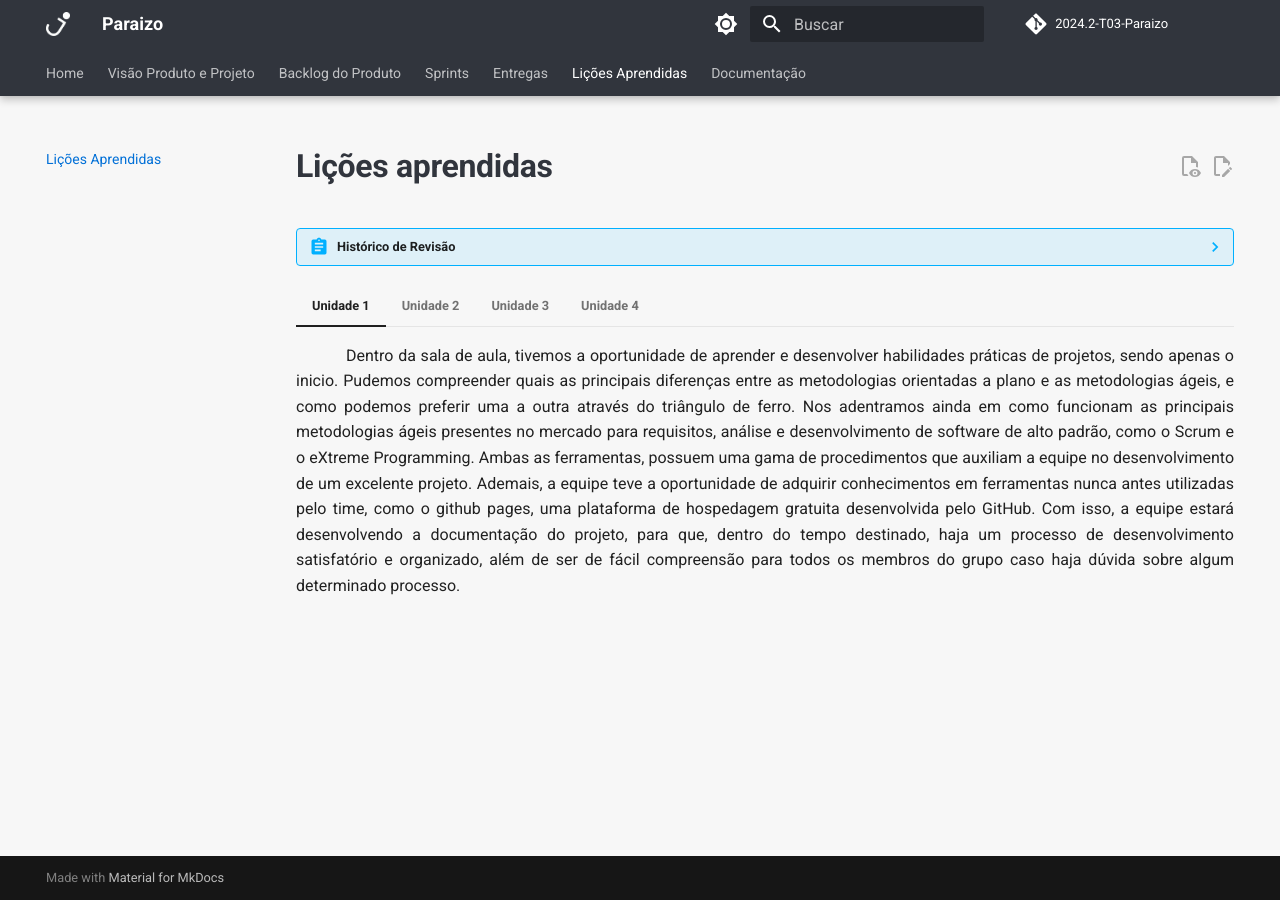
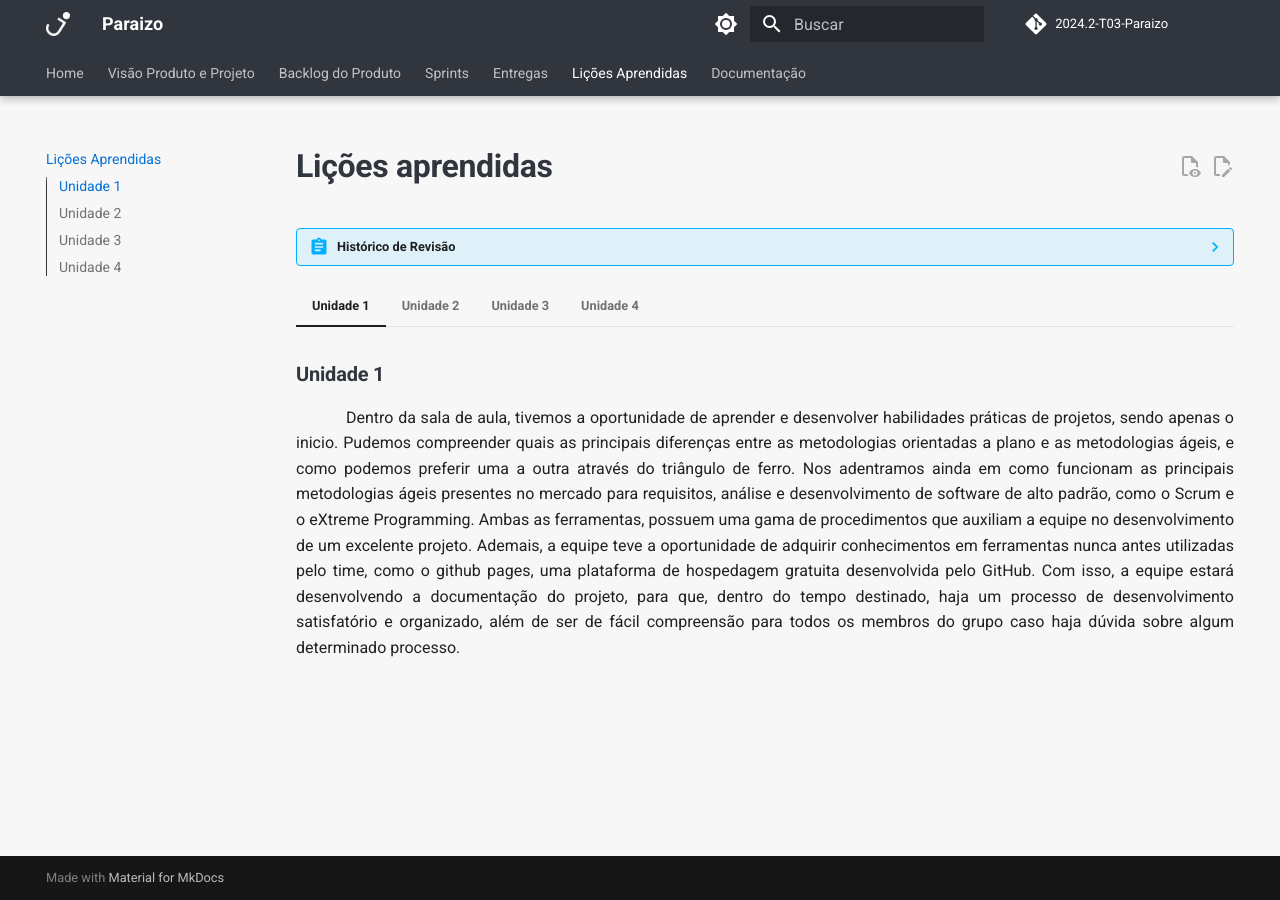
Before and after one commit to mdsreq-fga-unb/2024.2-T03-Paraizo, an MkDocs documentation site: the page built from docs/licoes-aprendidas/index.md, in a window 1280 px wide. Built offline with MkDocs 1.6.1 and Material for MkDocs 9.7.7, drawn with Linux system fonts in a browser that asks for light colours; comment, search, counter and statistics services are not loaded; the version menu is left out.

Commit message:
add: adicionando estrutura basica

```diff
--- a/docs/entregas/index.md
+++ b/docs/entregas/index.md
@@ -10,8 +10,16 @@
 
 === "Unidade 1"
 
+    ### **Unidade 1**
+
 === "Unidade 2"
+
+    ### **Unidade 2**
 
 === "Unidade 3"
 
+    ### **Unidade 3**
+
 === "Unidade 4"
+
+    ### **Unidade 4**
--- a/docs/licoes-aprendidas/index.md
+++ b/docs/licoes-aprendidas/index.md
@@ -8,12 +8,20 @@
 
 === "Unidade 1"
 
+    ### **Unidade 1**
+
     <p style="text-indent: 50px;text-align: justify;">
     Dentro da sala de aula, tivemos a oportunidade de aprender e desenvolver habilidades práticas de projetos, sendo apenas o inicio. Pudemos compreender quais as principais diferenças entre as metodologias orientadas a plano e as metodologias ágeis, e como podemos preferir uma a outra através do triângulo de ferro. Nos adentramos ainda em como funcionam as principais metodologias ágeis presentes no mercado para requisitos, análise e desenvolvimento de software de alto padrão, como o Scrum e o eXtreme Programming. Ambas as ferramentas, possuem uma gama de procedimentos que auxiliam a equipe no desenvolvimento de um excelente projeto. Ademais, a equipe teve a oportunidade de adquirir conhecimentos em ferramentas nunca antes utilizadas pelo time, como o github pages, uma plataforma de hospedagem gratuita desenvolvida pelo GitHub. Com isso, a equipe estará desenvolvendo a documentação do projeto, para que, dentro do tempo destinado, haja um processo de desenvolvimento satisfatório e organizado, além de ser de fácil compreensão para todos os membros do grupo caso haja dúvida sobre algum determinado processo.
     </p>
 
 === "Unidade 2"
 
+    ### **Unidade 2**
+
 === "Unidade 3"
 
+    ### **Unidade 3**
+
 === "Unidade 4"
+
+    ### **Unidade 4**
```
Also changed, not shown: docs/backlog-produto/index.md (+2 -0 lines).
